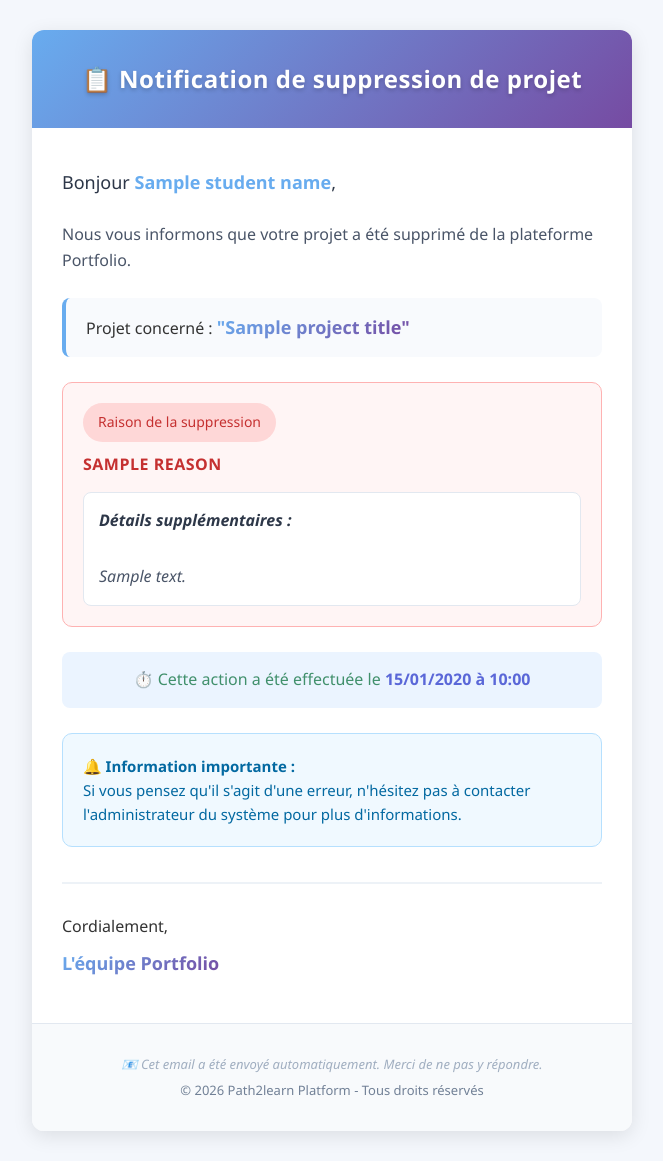
After one commit to AsmaMessaoudii/Path2Learn, a Symfony app: template templates/projet/project_deleted.html.twig in a window 1280 px wide. The commit adds this page. Shown: the whole page, without its empty margins (308-971 px from the left). Run offline with Twig, Linux system fonts and the light colour scheme; the template is opened without the code that fills it: most values are stand-ins (such as "Sample title", 1, 10 or a date in 2020); some libraries are stand-ins or nearby versions.

Commit message:
user(ia +portfolio session)

```diff
--- a/templates/home/HomePortfolio.html.twig
+++ b/templates/home/HomePortfolio.html.twig
@@ -368,12 +368,12 @@ Portfolio Section START -->
             </div>
         </div>
 
-        {% set portfolio = portfolios|first %}
 
+{% if portfolio %}
         <!-- Main Portfolio Card -->
         <div class="row justify-content-center">
             <div class="col-lg-11">
-                {% if portfolio %}
+
                     <!-- Portfolio Header Card -->
                     <div class="card border-0 shadow-lg rounded-4 mb-4 overflow-hidden">
                         <div class="row g-0">
--- a/templates/portfolio/list_user.html.twig
+++ b/templates/portfolio/list_user.html.twig
@@ -101,7 +101,7 @@
     </td>
     <td>
         <span class="badge bg-info bg-opacity-10 text-info border border-info border-opacity-25">
-            {{ etudiant.role }}
+            {{ etudiant.role.value }}
         </span>
     </td>
     <td>
@@ -110,7 +110,7 @@
         </span>
     </td>
     <td>
-        {% if etudiant.statut == 'actif' %}
+        {% if etudiant.status.value == 'actif' or etudiant.status.value == 'enable' %}
             <span class="badge bg-success bg-opacity-10 text-success border border-success border-opacity-25">
                 <i class="bi bi-check-circle me-1"></i> Actif
             </span>
--- /dev/null
+++ b/templates/projet/project_deleted.html.twig
@@ -0,0 +1,232 @@
+<!DOCTYPE html>
+<html>
+<head>
+    <meta charset="utf-8">
+    <title>Suppression de votre projet</title>
+    <style>
+        body {
+            font-family: 'Segoe UI', Tahoma, Geneva, Verdana, sans-serif;
+            line-height: 1.6;
+            color: #333;
+            background-color: #f4f7fc;
+            margin: 0;
+            padding: 0;
+        }
+        .container {
+            max-width: 600px;
+            margin: 30px auto;
+            background-color: #ffffff;
+            border-radius: 12px;
+            box-shadow: 0 5px 20px rgba(0,0,0,0.1);
+            overflow: hidden;
+        }
+        .header {
+            background: linear-gradient(135deg, #68acef 0%, #764ba2 100%);
+            padding: 30px 20px;
+            text-align: center;
+        }
+        .header h2 {
+            margin: 0;
+            color: #ffffff;
+            font-weight: 600;
+            font-size: 24px;
+            letter-spacing: 0.5px;
+            text-shadow: 0 2px 4px rgba(0,0,0,0.2);
+        }
+        .content {
+            padding: 40px 30px;
+        }
+        .greeting {
+            font-size: 18px;
+            color: #2d3748;
+            margin-bottom: 25px;
+        }
+        .greeting strong {
+            color: #68acef;
+        }
+        .project-title {
+            background-color: #f8fafd;
+            padding: 15px 20px;
+            border-radius: 8px;
+            margin: 25px 0;
+            border-left: 4px solid #68acef;
+        }
+        .project-title p {
+            margin: 0;
+            font-size: 16px;
+        }
+        .project-title strong {
+            color: #2d3748;
+            font-size: 18px;
+            display: inline-block;
+            background: linear-gradient(135deg, #68acef 0%, #764ba2 100%);
+            -webkit-background-clip: text;
+            -webkit-text-fill-color: transparent;
+            background-clip: text;
+        }
+        .alert {
+            background-color: #fff5f5;
+            border: 1px solid #feb2b2;
+            border-radius: 10px;
+            padding: 20px;
+            margin: 25px 0;
+        }
+        .alert h4 {
+            margin: 0 0 15px 0;
+            color: #c53030;
+            font-size: 16px;
+            font-weight: 600;
+            text-transform: uppercase;
+            letter-spacing: 0.5px;
+        }
+        .alert p {
+            margin: 10px 0;
+        }
+        .alert strong {
+            color: #2d3748;
+            display: block;
+            margin-bottom: 5px;
+        }
+        .reason-badge {
+            background-color: #fed7d7;
+            color: #c53030;
+            padding: 8px 15px;
+            border-radius: 20px;
+            display: inline-block;
+            font-weight: 500;
+            font-size: 14px;
+            margin-bottom: 10px;
+        }
+        .details-box {
+            background-color: #ffffff;
+            border: 1px solid #e2e8f0;
+            border-radius: 8px;
+            padding: 15px;
+            margin-top: 15px;
+        }
+        .details-box p {
+            margin: 0;
+            color: #4a5568;
+            font-style: italic;
+        }
+        .date-info {
+            background-color: #ebf4ff;
+            padding: 15px 20px;
+            border-radius: 8px;
+            margin: 25px 0;
+            color: #41906c;
+            font-weight: 500;
+            text-align: center;
+        }
+        .date-info strong {
+            color: #5a67d8;
+        }
+        .action-message {
+            background-color: #f0f9ff;
+            border: 1px solid #b6e0fe;
+            border-radius: 10px;
+            padding: 20px;
+            margin: 25px 0;
+            color: #0369a1;
+            font-size: 15px;
+        }
+        .signature {
+            margin-top: 35px;
+            padding-top: 25px;
+            border-top: 2px solid #edf2f7;
+        }
+        .signature p {
+            margin: 5px 0;
+        }
+        .signature .team {
+            font-size: 18px;
+            font-weight: 600;
+            background: linear-gradient(135deg, #68acef 0%, #764ba2 100%);
+            -webkit-background-clip: text;
+            -webkit-text-fill-color: transparent;
+            background-clip: text;
+            display: inline-block;
+        }
+        .footer {
+            background-color: #f8fafc;
+            padding: 25px 30px;
+            border-top: 1px solid #e2e8f0;
+            text-align: center;
+        }
+        .footer p {
+            margin: 5px 0;
+            color: #718096;
+            font-size: 13px;
+        }
+        .footer .auto-message {
+            color: #a0aec0;
+            font-style: italic;
+        }
+        .icon {
+            font-size: 48px;
+            margin-bottom: 15px;
+            display: block;
+        }
+        @media only screen and (max-width: 600px) {
+            .container {
+                margin: 15px;
+                border-radius: 8px;
+            }
+            .content {
+                padding: 25px 20px;
+            }
+            .header {
+                padding: 25px 15px;
+            }
+        }
+    </style>
+</head>
+<body>
+    <div class="container">
+        <div class="header">
+            <h2>📋 Notification de suppression de projet</h2>
+        </div>
+
+        <div class="content">
+            <div class="greeting">
+                Bonjour <strong>{{ student_name }}</strong>,
+            </div>
+
+            <p style="color: #4a5568; font-size: 16px;">Nous vous informons que votre projet a été supprimé de la plateforme Portfolio.</p>
+
+            <div class="project-title">
+                <p>Projet concerné : <strong>"{{ project_title }}"</strong></p>
+            </div>
+
+            <div class="alert">
+                <span class="reason-badge">Raison de la suppression</span>
+                <h4>{{ reason }}</h4>
+                {% if details %}
+                <div class="details-box">
+                    <p><strong>Détails supplémentaires :</strong><br>{{ details }}</p>
+                </div>
+                {% endif %}
+            </div>
+
+            <div class="date-info">
+                ⏱️ Cette action a été effectuée le <strong>{{ date|date('d/m/Y à H:i') }}</strong>
+            </div>
+
+            <div class="action-message">
+                <strong>🔔 Information importante :</strong><br>
+                Si vous pensez qu'il s'agit d'une erreur, n'hésitez pas à contacter l'administrateur du système pour plus d'informations.
+            </div>
+
+            <div class="signature">
+                <p>Cordialement,</p>
+                <p class="team">L'équipe Portfolio</p>
+            </div>
+        </div>
+
+        <div class="footer">
+            <p class="auto-message">📧 Cet email a été envoyé automatiquement. Merci de ne pas y répondre.</p>
+            <p>© {{ "now"|date("Y") }} Path2learn Platform - Tous droits réservés</p>
+        </div>
+    </div>
+</body>
+</html>
```
Also changed, not shown: src/Controller/PortfolioController.php (+44 -23 lines), src/Controller/ProjetController.php (+14 -85 lines), templates/portfolio/view_etudiant_portfolio.html.twig (+12 -4 lines).
